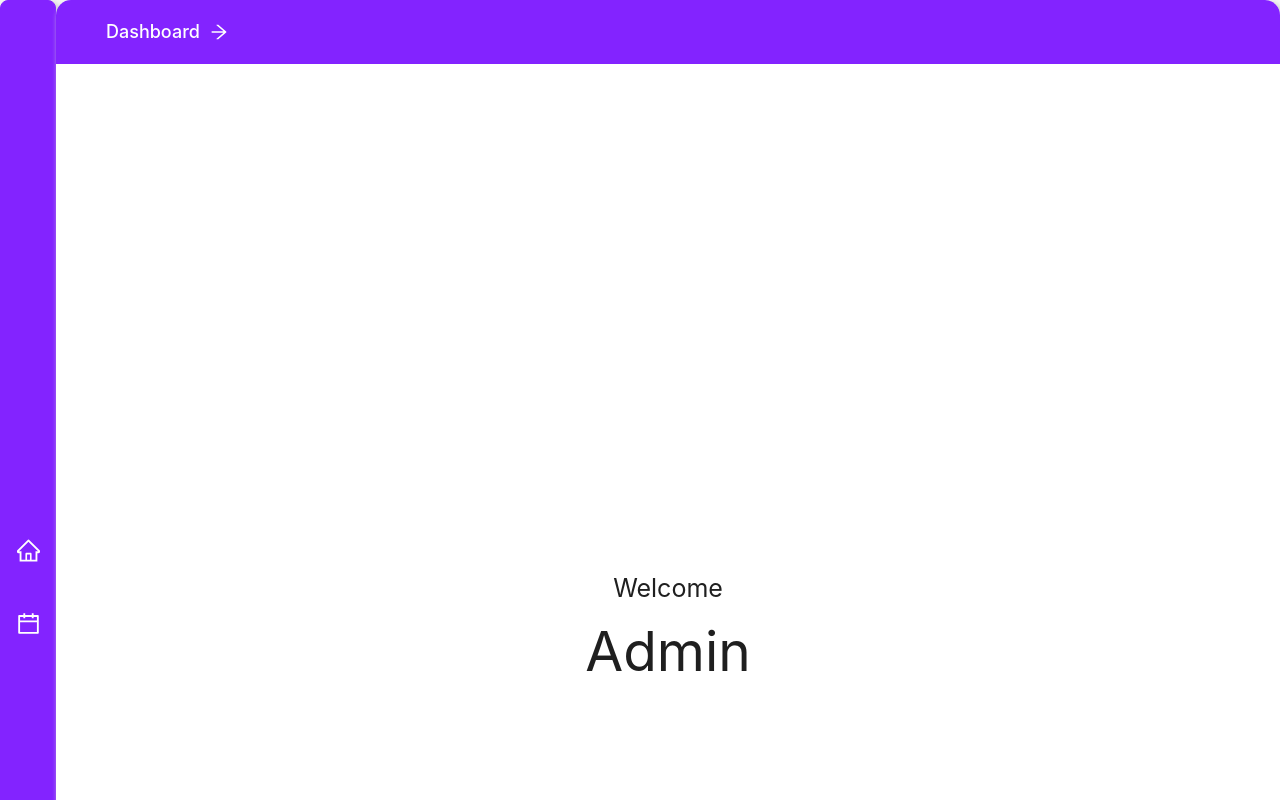
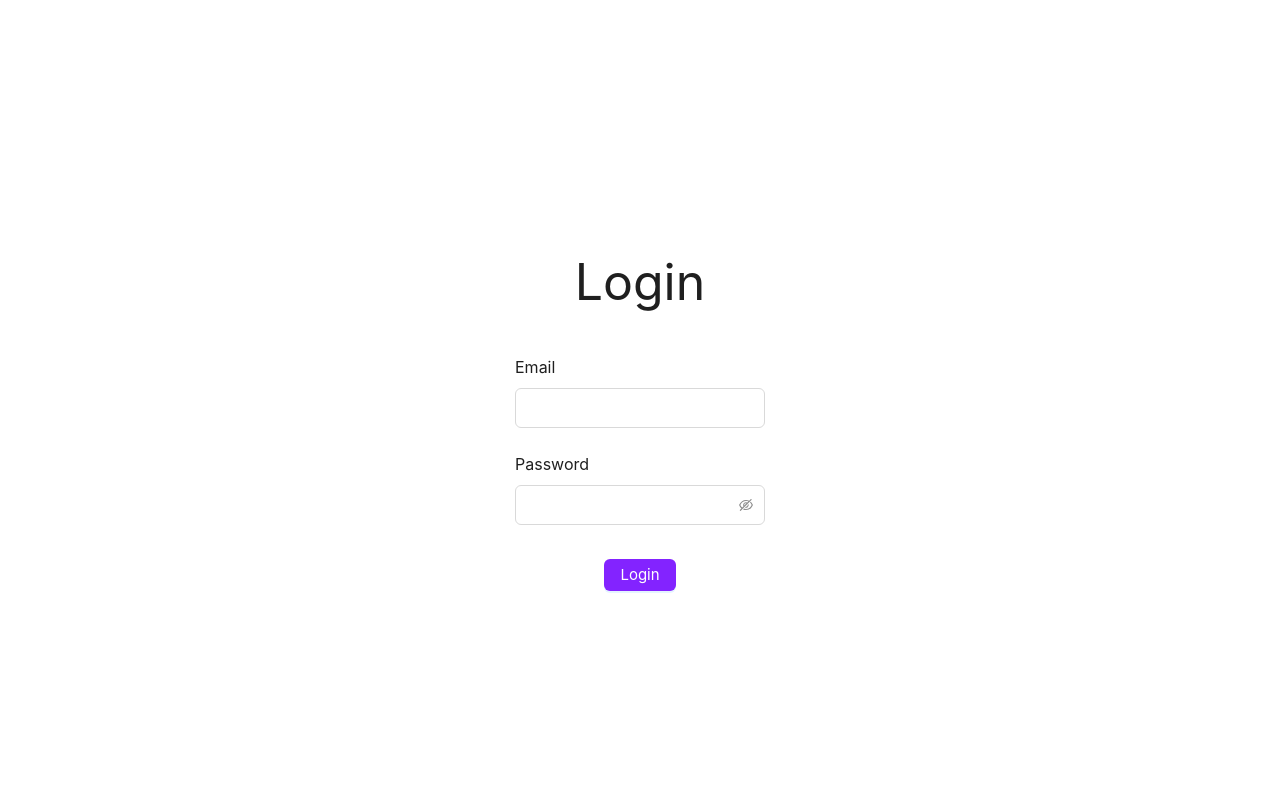
Before and after one commit to NexaLab/Gym-Frontend, a React (Create React App) app: page / in a window 1280 px wide. Shown: the top 800 px of the page. Built offline with nearby package versions, Linux system fonts and the light colour scheme.

Commit message:
login finalised

```diff
--- a/package.json
+++ b/package.json
@@ -4,16 +4,18 @@
   "private": true,
   "dependencies": {
     "@ant-design/icons": "^5.0.1",
+    "@reduxjs/toolkit": "^1.9.5",
     "@testing-library/jest-dom": "^5.16.5",
     "@testing-library/react": "^13.4.0",
     "@testing-library/user-event": "^13.5.0",
     "antd": "^5.3.3",
-    "axios": "^1.3.4",
+    "axios": "^1.4.0",
     "date-fns": "^2.29.3",
     "moment": "^2.29.4",
     "react": "^18.2.0",
     "react-big-calendar": "^1.6.9",
     "react-dom": "^18.2.0",
+    "react-redux": "^8.0.5",
     "react-router-dom": "^5.1.2",
     "react-scripts": "5.0.1",
     "web-vitals": "^2.1.4"
--- a/src/App.js
+++ b/src/App.js
@@ -1,8 +1,8 @@
 import './App.css';
 import { Route, Switch } from 'react-router-dom';
-import Test from './components/Test/Test';
-import ManageTrainingClasses from './components/ManageTrainingClasses/ManageTrainingClasses';
-import Welcome from './components/Welcome/Welcome';
+import Login from './components/Login/Login';
+import store from './store';
+import { Provider } from 'react-redux';
 
 
 
@@ -10,12 +10,12 @@ import Welcome from './components/Welcome/Welcome';
 function App() {
   return (
     <div className="App">
-
+       <Provider store={store}>
       <Switch>
-            <Route exact path="/meetingschedule"  component={ManageTrainingClasses}/>
-            <Route exact path="/"  component={Welcome}/>
+            {/* <Route exact path="/meetingschedule"  component={ManageTrainingClasses}/> */}
+            <Route exact path="/"  component={Login}/>
       </Switch>
-
+      </Provider>
     </div>
   );
 }
--- /dev/null
+++ b/src/components/Login/Login.css
@@ -0,0 +1,80 @@
+.login-page{
+    width: 100%;
+    height: 100vh;
+    display: flex;
+    justify-content: center;
+    align-items: center;
+    flex-direction: row;
+    background-color: #ffffff;
+}
+
+.form-main{
+    display: flex;
+    justify-content: center;
+    align-items: center;
+    flex-direction: column;
+    width: 50%;
+    height: 100%;
+    /* border: 2px solid blue; */
+}
+
+
+.img-container{
+    height: 95%;
+    width: 50%;
+    border-radius: 30px;
+    display: flex;
+    justify-content: center;
+    align-items: center;
+    background-color: #00FF00;
+    /* border: 2px solid red; */
+}
+
+
+
+.form-main h1{
+    font-size: 30px;
+    font-weight: 400;
+}
+
+.input-field{
+    width: 250px;
+    height: 40px;
+}
+
+
+.buttons-end{
+    width: 100%;
+    height: 20%;
+    display: flex;
+    justify-content: center;
+    align-items: center;
+    /* border: 2px solid red; */
+}
+
+.end-btn{
+    width: 75%;
+    font-size: 10px;
+    background-color: #00FF00;
+    margin: 7px;
+    padding: 4px 0;
+}
+
+@media (max-Width: 999px){
+    .img-container{
+        display: none;
+    }
+    .form-main{
+        width: 80%;
+        height: 100%;
+    }
+}
+@media (Width: 280px){
+    .input-field{
+        width: 200px;
+        height: 40px;
+    }
+    .end-btn{
+        width: 90%;
+    }
+}
--- /dev/null
+++ b/src/components/Login/Login.jsx
@@ -0,0 +1,74 @@
+import { Layout, Button, Form, Input } from "antd";
+import React from "react";
+import "./Login.css";
+import { useDispatch, useSelector } from "react-redux";
+
+import { login } from "../../services/LoginSlice"
+
+function Login() {
+    const [form] = Form.useForm();
+
+    const dispatch = useDispatch();
+
+    const loginRes = useSelector(state  => state.loginSlice)
+    localStorage.setItem('jwt', loginRes.data)
+
+    console.log(loginRes)
+
+
+
+
+
+const onFormFinishFailed = (errorInfo) => {
+    console.log('Failed:', errorInfo);
+};
+
+const onFinish = (values) => {
+    dispatch(login({email: values.email ,
+     password: values.password
+    }));
+    form.resetFields()
+  };
+
+  return (
+    <Layout className="login-page">
+      <Form form={form} className="form-main" layout="vertical"  onFinish={onFinish}
+                onFinishFailed={onFormFinishFailed}
+                autoComplete="off">
+        <h1 style={{fontSize: '50px'}}>Login</h1>
+        <div className="form-container">
+          <Form.Item
+            label={<p style={{ fontSize: "16px", margin: "0px" }}>Email</p>}
+            name="email"
+          >
+            <Input className="input-field" />
+          </Form.Item>
+          <Form.Item
+            label={<p style={{ fontSize: "16px", margin: "0px" }}>Password</p>}
+            name="password"
+          >
+            <Input.Password className="input-field" />
+          </Form.Item>
+        </div>
+        <div className="button-container">
+          <div className="login-button-container">
+            <Button
+              type="primary"
+              style={{
+                width: "100%",
+                fontSize: "15px",
+                backgroundColor: "#8323ff",
+                marginTop: "10px",
+              }}
+              htmlType="submit"
+            >
+              Login
+            </Button>
+          </div>
+        </div>
+      </Form>
+    </Layout>
+  );
+}
+
+export default Login;
--- /dev/null
+++ b/src/services/LoginSlice.js
@@ -0,0 +1,56 @@
+import { createAsyncThunk, createSlice } from "@reduxjs/toolkit";
+import axios from "axios";
+
+
+
+
+
+export const login = createAsyncThunk("login", async (userData) => {
+    try {
+      const response = await axios.post("http://localhost:3001/auth/login", userData);
+      return response.data.data;
+
+    } catch (error) {
+      console.log(error);
+      throw error;
+    }
+  });
+
+const loginSlice = createSlice({
+    name: "login",
+    initialState: {
+        data: null,
+        isLoader: false,
+        isError: false
+    },
+
+
+    reducers: {
+        updateEmailAndPassword: (state, action) => {
+            state.data.email = action.payload.email;
+            state.data.password = action.payload.password;
+        },
+    },
+
+    extraReducers: builder => {
+
+        builder.addCase(login.pending, (state, action) => {
+            state.isLoader = true;
+        })
+
+
+        builder.addCase(login.fulfilled, (state, action) => {
+            state.isLoader = false;
+            state.data = action.payload
+        })
+
+
+        builder.addCase(login.rejected, (state, action) => {
+            state.isLoader = false;
+            state.isError = true;
+        })
+    }
+})
+
+export const {updateEmailAndPassword} = loginSlice.actions;
+export default loginSlice.reducer;
--- /dev/null
+++ b/src/store.js
@@ -0,0 +1,16 @@
+import { configureStore } from "@reduxjs/toolkit";
+import loginSlice from "./services/LoginSlice"
+
+
+
+
+export const store = configureStore({
+    reducer: {
+        loginSlice: loginSlice,
+
+    }
+})
+
+
+
+export default store;
```
Also changed, not shown: 1 other file (tests, documents, lock files or other folders).
